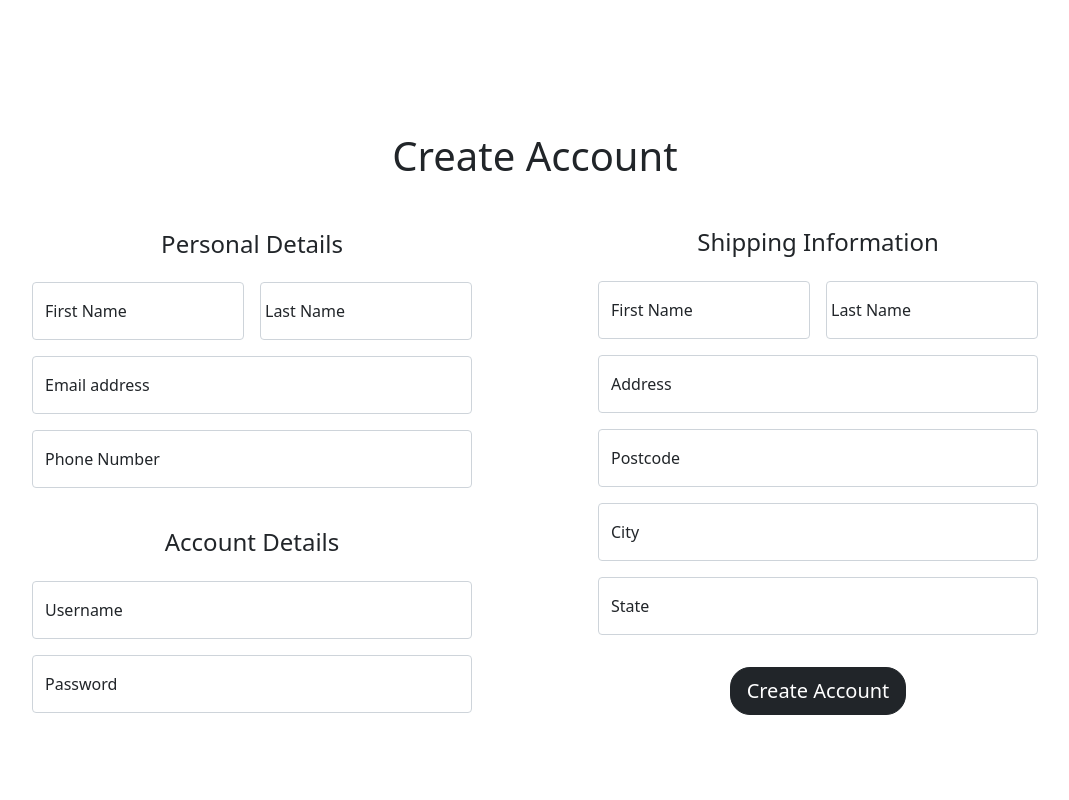
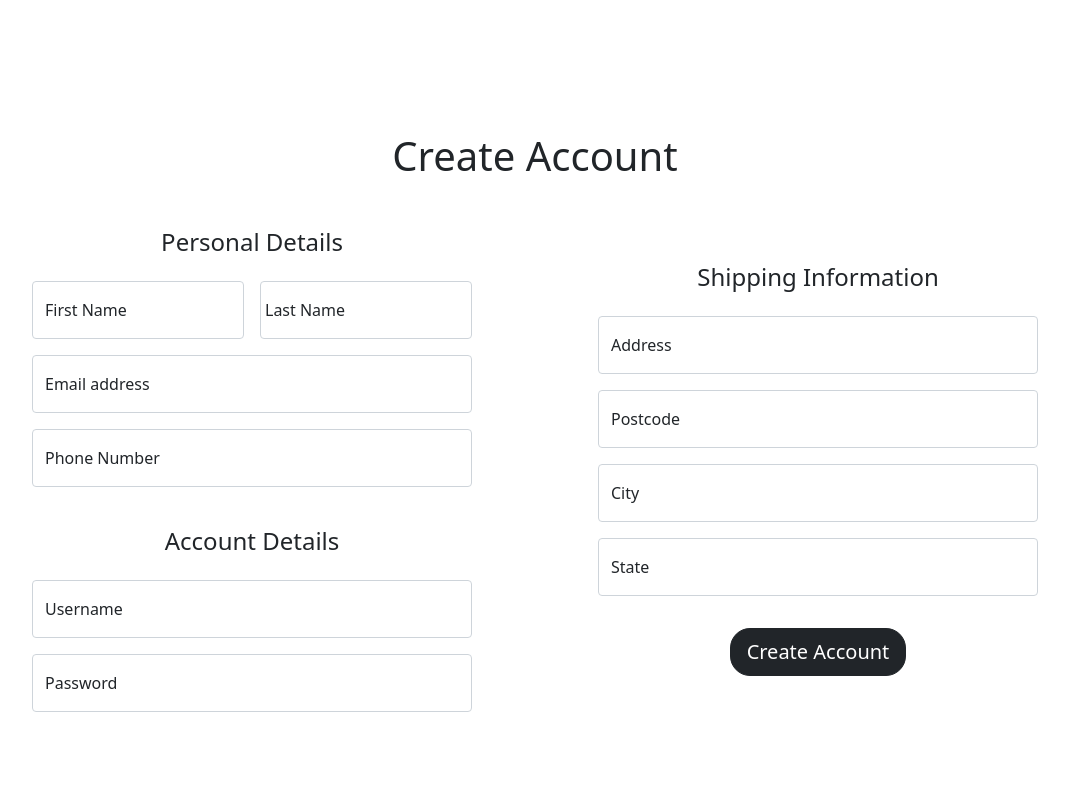
Before and after one commit to Ethanoll47/e-commerce-website, a PHP site: page /createAccount.html in a window 1280 px wide. Shown: the whole page, without its empty margins (105-1174 px from the left). Run offline with PHP 8.4, Linux system fonts and the light colour scheme; some libraries are stand-ins or nearby versions.

Commit message:
Modified createAccount and product page

```diff
--- a/collection.php
+++ b/collection.php
@@ -47,6 +47,7 @@
                         </div>
                     </a>
                 </div>
+
                 <div class="m-4">
                     <a href="" class="link-dark ">
                         <img src="images/zara_shirt.jpg" class="product-image" alt="product image">
--- a/createAccount.html
+++ b/createAccount.html
@@ -10,7 +10,7 @@
     <title>Company Name</title>
 </head>
 <body>
-  <section class="p-5">
+  <form method="post" class="p-5">
     <h1 class="m-4 text-center">Create Account</h1>
     <div class="container">
       <div class="row gx-3">
@@ -20,35 +20,35 @@
 
           <div class="row gx-3 account-input">
             <div class="col form-floating ps-0 mb-3 overflow-hidden">
-              <input type="text" class="form-control" id="firstName" placeholder="First name" aria-label="First name">
+              <input type="text" class="form-control" id="firstName" placeholder="First name" aria-label="First name" name="firstname">
               <label for="firstName">First Name</label>
             </div>
             <div class="col form-floating pe-0 mb-3 overflow-hidden">
-              <input type="text" class="form-control" id="lastName" placeholder="Last name" aria-label="Last name">
+              <input type="text" class="form-control" id="lastName" placeholder="Last name" aria-label="Last name" name="lastname">
               <label for="lastName">Last Name</label>
             </div>
           </div>
 
 
           <div class="form-floating mb-3 account-input overflow-hidden">
-            <input type="email" class="form-control" id="email" placeholder="Email Address">
+            <input type="email" class="form-control" id="email" placeholder="Email Address" name="email">
             <label for="email">Email address</label>
           </div>
 
           <div class="form-floating mb-3 account-input overflow-hidden">
-              <input type="number" class="form-control" id="phoneNumber" placeholder="Phone Number">
+              <input type="number" class="form-control" id="phoneNumber" placeholder="Phone Number" name="phonenumber">
               <label for="phoneNumber">Phone Number</label>
             </div>
 
           <h4 class="m-4 text-center">Account Details</h4>
 
           <div class="form-floating mb-3 account-input overflow-hidden">
-              <input type="text" class="form-control" id="username" placeholder="Username">
+              <input type="text" class="form-control" id="username" placeholder="Username" name="username">
               <label for="username">Username</label>
             </div>
 
           <div class="form-floating mb-3 account-input overflow-hidden">
-            <input type="password" class="form-control" id="password" placeholder="Password">
+            <input type="password" class="form-control" id="password" placeholder="Password" name="password">
             <label for="password">Password</label>
           </div>
 
@@ -57,34 +57,23 @@
         <div class="col-md d-flex flex-column justify-content-center align-items-center mb-3">
           <h4 class="m-4 text-center">Shipping Information</h4>
 
-          <div class="row gx-3 account-input">
-            <div class="col form-floating ps-0 mb-3 overflow-hidden">
-              <input type="text" class="form-control" id="firstName" placeholder="First name" aria-label="First name">
-              <label for="firstName">First Name</label>
-            </div>
-            <div class="col form-floating pe-0 mb-3 overflow-hidden">
-              <input type="text" class="form-control" id="lastName" placeholder="Last name" aria-label="Last name">
-              <label for="lastName">Last Name</label>
-            </div>
-          </div>
-
           <div class="form-floating mb-3 account-input overflow-hidden">
-            <input type="text" class="form-control" id="address" placeholder="Address">
+            <input type="text" class="form-control" id="address" placeholder="Address" name="address">
             <label for="address">Address</label>
           </div>
 
           <div class="form-floating mb-3 account-input overflow-hidden">
-            <input type="text" class="form-control" id="postcode" placeholder="Postcode">
+            <input type="text" class="form-control" id="postcode" placeholder="Postcode" name="postcode">
             <label for="postcode">Postcode</label>
           </div>
 
           <div class="form-floating mb-3 account-input overflow-hidden">
-            <input type="text" class="form-control" id="city" placeholder="City">
+            <input type="text" class="form-control" id="city" placeholder="City" name="city">
             <label for="city">City</label>
           </div>
 
           <div class="form-floating mb-3 account-input overflow-hidden">
-            <input type="text" class="form-control" id="state" placeholder="State">
+            <input type="text" class="form-control" id="state" placeholder="State" name="state">
             <label for="state">State</label>
           </div>
 
@@ -95,7 +84,7 @@
 
     </div>
 
-  </section>
+</form>
 
   <script src="https://cdn.jsdelivr.net/npm/bootstrap@5.0.2/dist/js/bootstrap.bundle.min.js" integrity="sha384-MrcW6ZMFYlzcLA8Nl+NtUVF0sA7MsXsP1UyJoMp4YLEuNSfAP+JcXn/tWtIaxVXM" crossorigin="anonymous"></script>
 
```
Also changed, not shown: createAccount.php (+10 -10 lines), product.html (+69 -0 lines).
